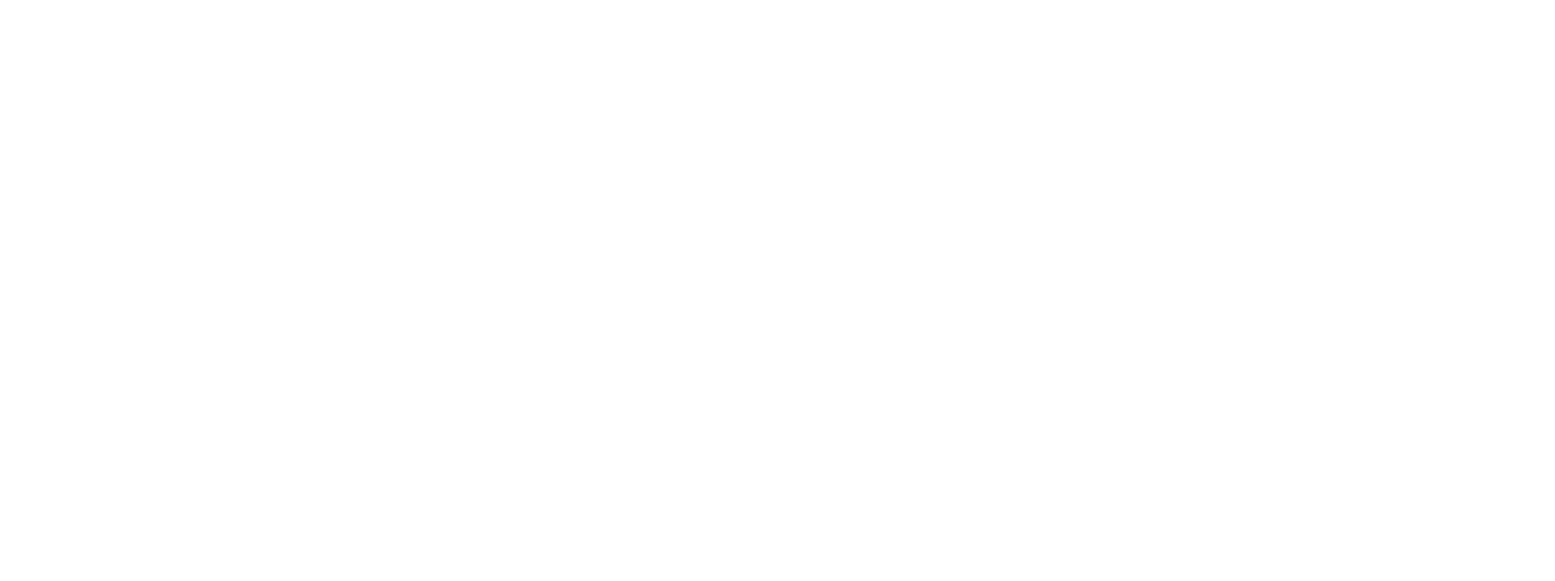
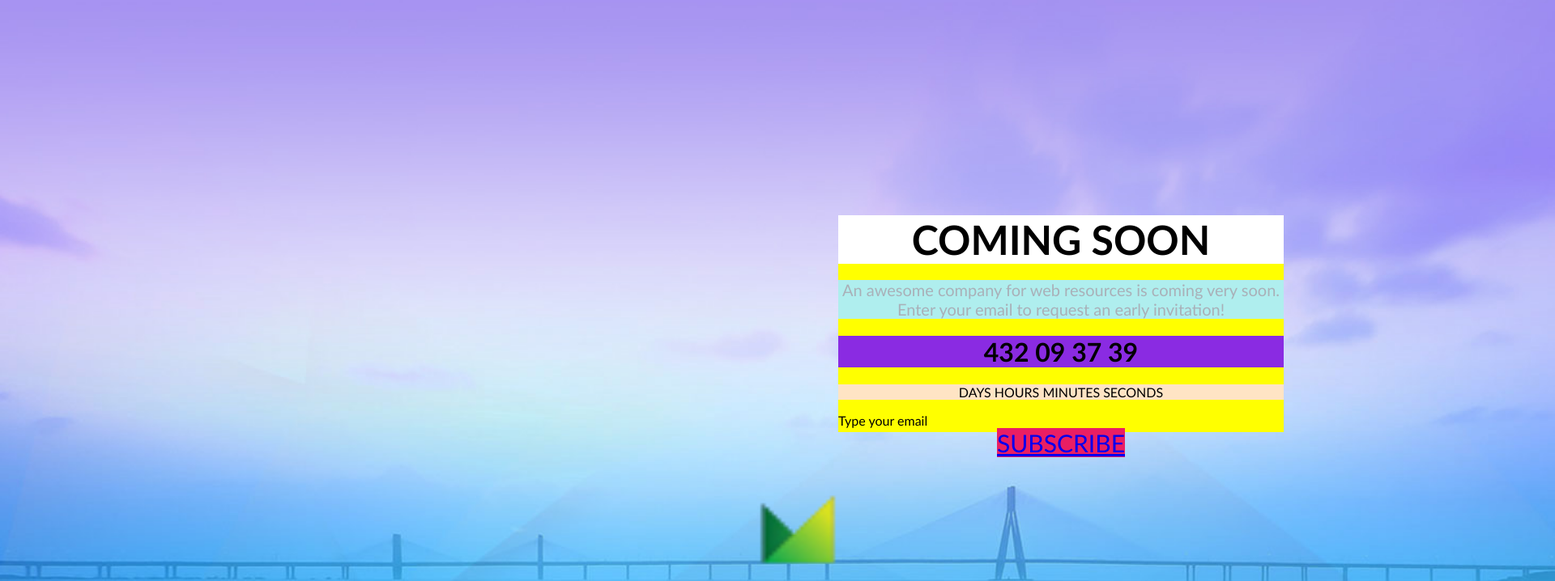
Before and after one commit to DomasTol/6-Coming-soon, a website: page index.html in a window 1280 px wide. Shown: the top 718 px of the page at 81% size, 1920 px wide, since content can reach past the window. Drawn offline with Linux system fonts and the light colour scheme.

Commit message:
Background

```diff
--- a/index.html
+++ b/index.html
@@ -5,8 +5,23 @@
     <meta http-equiv="X-UA-Compatible" content="IE=edge">
     <meta name="viewport" content="width=device-width, initial-scale=1.0">
     <title>Coming soon</title>
+    <link rel="stylesheet" href="./main.css">
 </head>
 <body>
+    <header class="container">
+    <main class="main-content">
+        <div class="background-image"></div>
+            <img class="logo" src="./logo.png" alt="logo">
+        <div class="column">
+            <h1 class="tittle">COMING SOON</h1>
+            <p class="info">An awesome company for web resources is coming very soon. Enter your email to request an early invitation!</p>
+            <h1 class="clock">432 09 37 39</h1>
+            <p class="time">DAYS HOURS MINUTES SECONDS</p>
+            <nav class="email">Type your email</nav>
+            <a class="button" href="#">SUBSCRIBE</a>
+    </header>
+        </div>
 
+    </main>
 </body>
 </html>
--- /dev/null
+++ b/main.css
@@ -0,0 +1,72 @@
+body{
+    margin: 0px;
+    background-color: red;
+    font-family:'Gill Sans', 'Gill Sans MT', Calibri, 'Trebuchet MS', sans-serif;
+}
+.container{
+}
+.main-content{
+    background-image: url(background.png);
+    background-repeat: no-repeat;
+    background-size: cover;
+    background-position: center;
+    display: flex;
+    justify-content: center;
+    align-items: center;
+    width: 2520px;
+    height: 1299px;
+    text-align: center;
+
+}
+.logo{
+    height: 100px;
+    width: 100px;
+
+
+
+
+}
+.column{
+    background-color: yellow;
+    width: 550px;
+    height: 268px;
+    margin-bottom: 500px;
+}
+.tittle{
+    margin: 0;
+    background-color: white;
+    font-size: 50px;
+
+
+}
+.info{
+    background-color: paleturquoise;
+    color: rgb(169, 176, 184);
+    font-size: 20px;
+    margin-top: 20px;
+
+}
+.clock{
+     background-color: blueviolet;
+     justify-content: space-around;
+
+}
+.time{
+    background-color: bisque;
+
+
+}
+.email{
+    text-align:justify;
+
+
+}
+.button{
+    background-color:rgb(234, 30, 99);
+    font-size: 30px;
+    margin: 0;
+
+
+
+
+}
```
Also changed, not shown: README.md, background.png (added), logo.png (added), main2.css (added).
